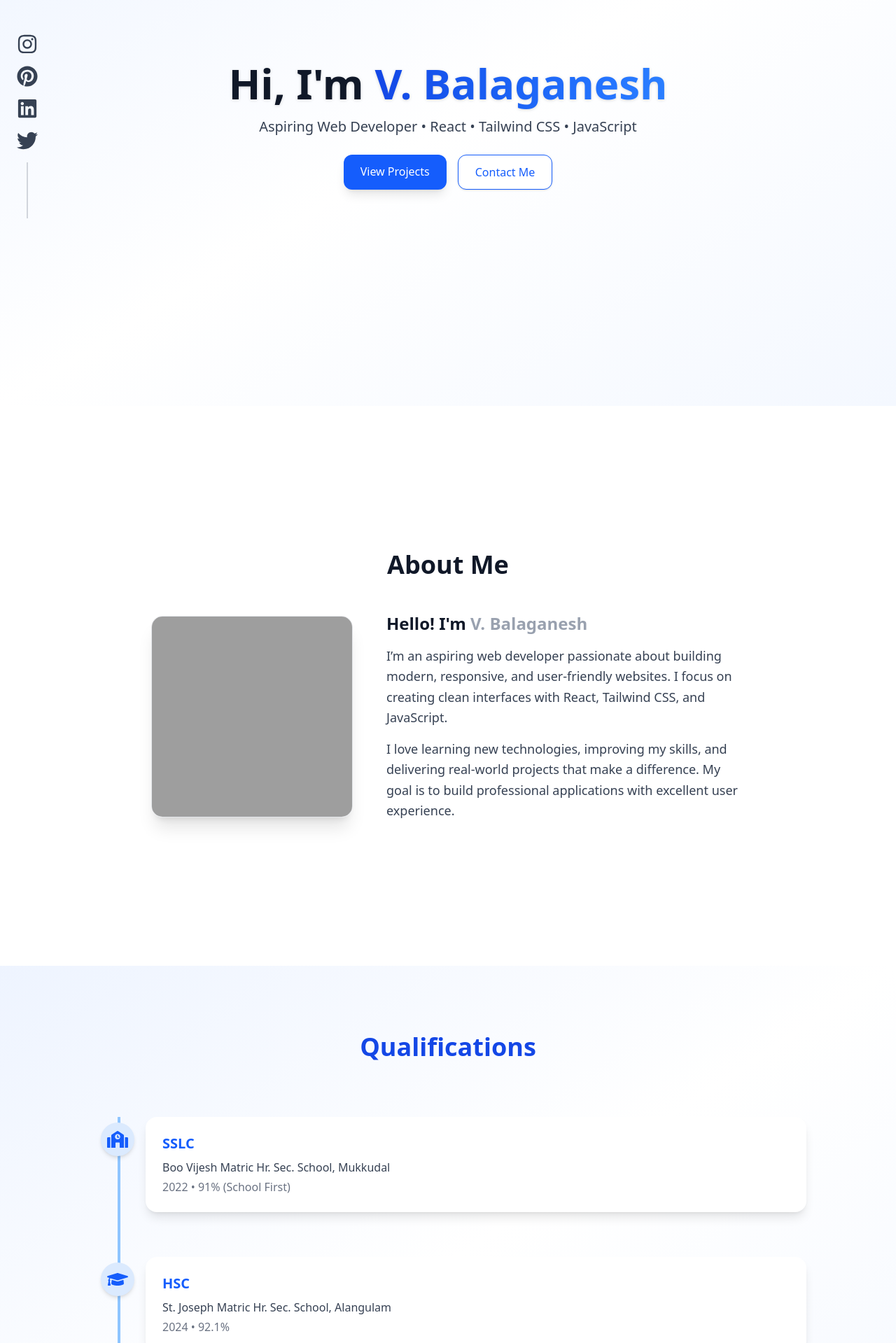
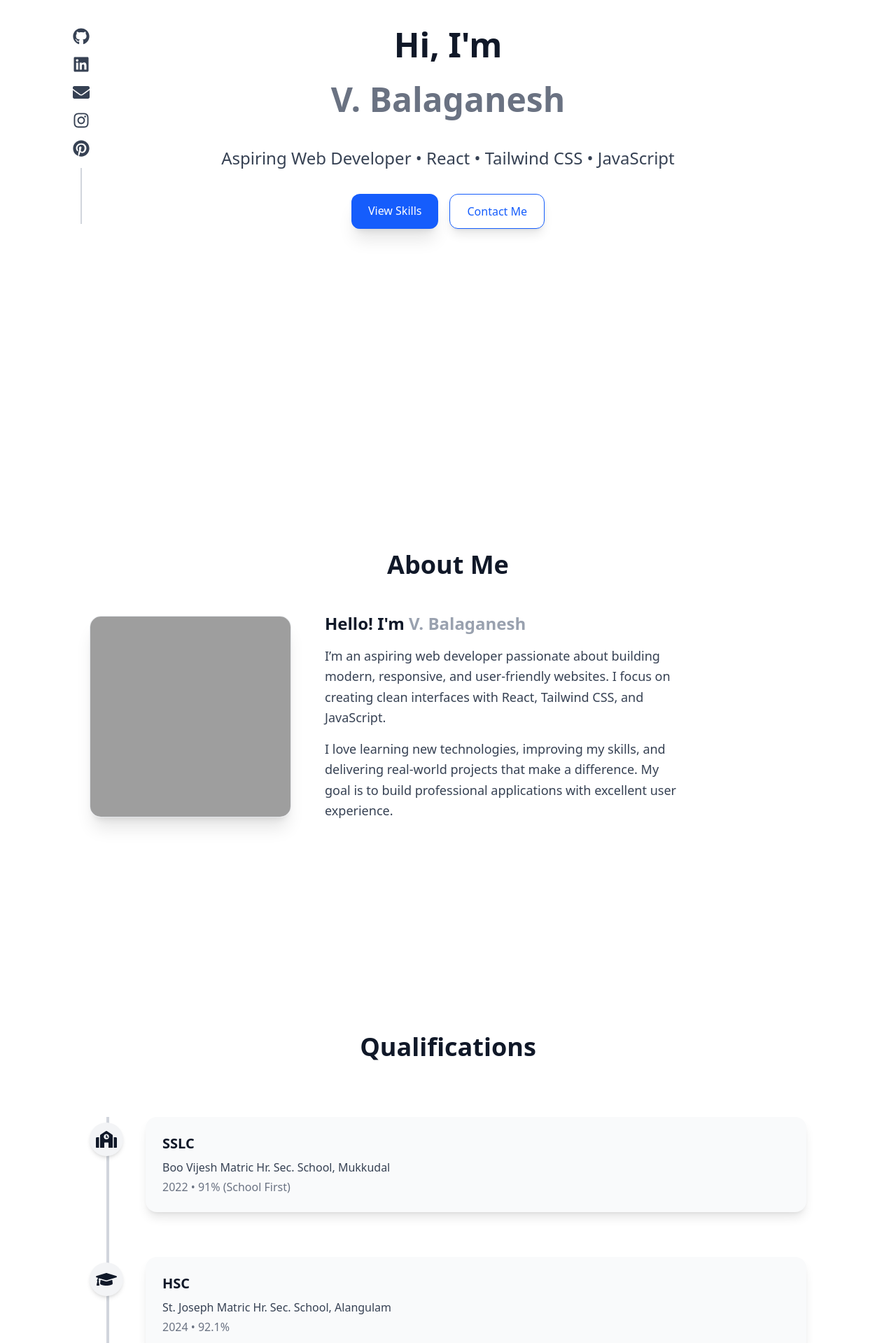
Before and after one commit to balaganesh-v/Portfolio, a React (Vite) app: page / in a window 1280 px wide. Shown: the part 220-2139 px from the top of the page at 70% size. Built offline with nearby package versions, Linux system fonts and the light colour scheme; grey boxes are pictures that could not be loaded.

Commit message:
Add some features and update the portfolio

```diff
--- a/src/components/About.jsx
+++ b/src/components/About.jsx
@@ -2,41 +2,38 @@ import profileImg from "../assets/profile.jpg";
 
 function About() {
     return (
-        <section id="about" className=" min-h-screen flex items-center justify-center bg-white">
-            <div className="flex-col items-center justify-center  ">
-                <div>
-                    <h2 className="text-4xl md:text-4xl font-bold text-center text-gray-900 mb-12">
-                        About Me
-                    </h2>
-                </div>
+        <section id="about" className="min-h-screen flex items-center justify-center bg-white px-4">
+            <div className="flex flex-col items-center justify-center w-full max-w-5xl">
+
                 {/* Section Title */}
-
+                <h2 className="text-4xl font-bold text-center text-gray-900 mb-8 md:mb-12">
+                    About Me
+                </h2>
 
                 {/* Content */}
-                <div className="flex flex-col md:flex-row items-center gap-12">
+                <div className="flex flex-col md:flex-row items-center gap-8 md:gap-12 w-full">
 
                     {/* Profile Image */}
-                    <div className="flex justify-center md:justify-start">
+                    <div className="flex justify-center md:justify-start w-full md:w-auto">
                         <img
                             src={profileImg}
                             alt="Profile"
-                            className="w-72 h-72 rounded-2xl shadow-xl object-cover border border-gray-200
+                            className="w-48 h-48 md:w-72 md:h-72 rounded-2xl shadow-xl object-cover border border-gray-200
                             hover:shadow-xl hover:shadow-gray-500/50 transition transform duration-300"
                         />
-
                     </div>
 
                     {/* About Text */}
-                    <div className="text-left max-w-lg">
+                    <div className="text-left max-w-md md:max-w-lg">
                         <h3 className="text-2xl font-semibold text-gray-900 mb-4">
                             Hello! I'm <span className="text-gray-400">V. Balaganesh</span>
                         </h3>
 
-                        <p className="text-gray-700 text-lg leading-relaxed mb-4">
+                        <p className="text-gray-700 text-base md:text-lg leading-relaxed mb-4">
                             I’m an aspiring web developer passionate about building modern, responsive, and user-friendly websites. I focus on creating clean interfaces with React, Tailwind CSS, and JavaScript.
                         </p>
 
-                        <p className="text-gray-700 text-lg leading-relaxed">
+                        <p className="text-gray-700 text-base md:text-lg leading-relaxed">
                             I love learning new technologies, improving my skills, and delivering real-world projects that make a difference. My goal is to build professional applications with excellent user experience.
                         </p>
                     </div>
--- a/src/components/Footer.jsx
+++ b/src/components/Footer.jsx
@@ -1,9 +1,11 @@
-import { FaGithub, FaLinkedin, FaEnvelope } from "react-icons/fa";
+import { FaGithub, FaLinkedin, FaEnvelope, FaInstagram, FaPinterest } from "react-icons/fa";
 
 export default function Footer() {
     return (
         <footer className="w-full bg-gray-900 text-white py-8 mt-10">
             <div className="max-w-6xl mx-auto px-4 grid grid-cols-1 md:grid-cols-3 gap-6 items-center text-center md:text-left">
+
+                {/* Brand Info */}
                 <div>
                     <h2 className="text-xl font-semibold">Bala Dev</h2>
                     <p className="text-sm text-gray-400 mt-2">
@@ -11,6 +13,7 @@ export default function Footer() {
                     </p>
                 </div>
 
+                {/* Quick Links */}
                 <div>
                     <h3 className="text-lg font-medium mb-2">Quick Links</h3>
                     <ul className="space-y-1 text-gray-300 text-sm">
@@ -20,20 +23,28 @@ export default function Footer() {
                     </ul>
                 </div>
 
+                {/* Connect / Social Icons */}
                 <div>
                     <h3 className="text-lg font-medium mb-2">Connect</h3>
                     <div className="flex justify-center md:justify-start gap-4 text-2xl">
-                        <a href="https://github.com" target="_blank" rel="noopener noreferrer" className="hover:text-gray-400">
+                        <a href="https://github.com/balaganesh-v" target="_blank" rel="noopener noreferrer" className="hover:text-gray-400">
                             <FaGithub />
                         </a>
-                        <a href="https://linkedin.com" target="_blank" rel="noopener noreferrer" className="hover:text-gray-400">
+                        <a href="https://linkedin.com/in/bala-ganesh-114833222/" target="_blank" rel="noopener noreferrer" className="hover:text-gray-400">
                             <FaLinkedin />
                         </a>
-                        <a href="mailto:your-email@example.com" className="hover:text-gray-400">
+                        <a href="mailto:vbalaganesh2007@gmail.com" className="hover:text-gray-400">
                             <FaEnvelope />
+                        </a>
+                        <a href="https://instagram.com/rolls_royce_828" target="_blank" rel="noopener noreferrer" className="hover:text-gray-400">
+                            <FaInstagram />
+                        </a>
+                        <a href="https://pinterest.com/vbalaganesh2007" target="_blank" rel="noopener noreferrer" className="hover:text-gray-400">
+                            <FaPinterest />
                         </a>
                     </div>
                 </div>
+
             </div>
         </footer>
     );
--- a/src/components/Hero.jsx
+++ b/src/components/Hero.jsx
@@ -1,58 +1,53 @@
-import {
-    FaInstagram,
-    FaPinterest,
-    FaLinkedin,
-    FaTwitter,
-} from "react-icons/fa";
+import { FaGithub, FaLinkedin, FaEnvelope, FaInstagram, FaPinterest } from "react-icons/fa";
 
 function Hero() {
     return (
-        <section
-            id="home"
-            className="min-h-screen flex flex-col items-center justify-center text-center px-6 bg-gradient-to-br from-[#eef4ff] via-white to-[#f4f8ff] relative"
-        >
-
-            {/* SOCIAL BAR (Closer to content) */}
-            <div className="hidden sm:flex flex-col items-center space-y-4 absolute left-6 top-1/2 -translate-y-1/2">
-                <a className="text-gray-700 hover:text-[#E1306C] hover:scale-125 transition text-3xl">
+        <section id="home" className="relative min-h-screen flex flex-col justify-center items-center text-center px-6 ">
+            {/* SOCIAL BAR */}
+            <div className="hidden sm:flex flex-col items-center space-y-4 absolute left-26 top-1/2 -translate-y-1/2">
+                <a href="https://github.com/balaganesh-v" target="_blank" rel="noopener noreferrer" className="text-gray-700 hover:text-gray-900 hover:scale-110 transition text-2xl">
+                    <FaGithub />
+                </a>
+                <a href="https://linkedin.com/in/bala-ganesh-114833222/" target="_blank" rel="noopener noreferrer" className="text-gray-700 hover:text-[#0A66C2] hover:scale-110 transition text-2xl">
+                    <FaLinkedin />
+                </a>
+                <a href="mailto:vbalaganesh2007@gmail.com" className="text-gray-700 hover:text-red-500 hover:scale-110 transition text-2xl">
+                    <FaEnvelope />
+                </a>
+                <a href="https://instagram.com/rolls_royce_828" target="_blank" rel="noopener noreferrer" className="text-gray-700 hover:text-[#E1306C] hover:scale-110 transition text-2xl">
                     <FaInstagram />
                 </a>
-                <a className="text-gray-700 hover:text-[#BD081C] hover:scale-125 transition text-3xl">
+                <a href="https://pinterest.com/vbalaganesh2007" target="_blank" rel="noopener noreferrer" className="text-gray-700 hover:text-[#BD081C] hover:scale-110 transition text-2xl">
                     <FaPinterest />
-                </a>
-                <a className="text-gray-700 hover:text-[#0A66C2] hover:scale-125 transition text-3xl">
-                    <FaLinkedin />
-                </a>
-                <a className="text-gray-700 hover:text-[#1DA1F2] hover:scale-125 transition text-3xl">
-                    <FaTwitter />
                 </a>
                 <div className="w-[2px] h-20 bg-gray-300"></div>
             </div>
 
-            {/* MAIN TEXT */}
-            <h1 className="text-4xl sm:text-5xl lg:text-6xl font-extrabold text-gray-900 drop-shadow-sm mb-4">
-                Hi, I'm{" "}
-                <span className="text-transparent bg-clip-text bg-gradient-to-r from-blue-700 to-blue-500">
+            <div className="flex flex-col justify-center items-center ">
+                <div className="text-5xl sm:text-4xl md:text-5xl font-extrabold text-gray-900 mb-6 leading-tight">
+                    Hi, I'm{" "}
+                </div>
+                <div className=" text-5xl sm:text-4xl md:text-5xl font-extrabold text-gray-500">
                     V. Balaganesh
-                </span>
-            </h1>
+                </div>
+            </div>
 
-            <p className="text-gray-700 text-lg sm:text-xl max-w-xl leading-relaxed mb-6">
-                Aspiring Web Developer • React • Tailwind CSS • JavaScript
-            </p>
+            <div className="flex flex-col justify-center items-center mt-10">
+                <p className="text-gray-700 text-lg sm:text-xl md:text-2xl max-w-2xl leading-relaxed mb-8">
+                    Aspiring Web Developer • React • Tailwind CSS • JavaScript
+                </p>
+            </div>
 
-            {/* BUTTONS */}
+            {/* Buttons */}
             <div className="flex flex-wrap justify-center gap-4">
-                <a
-                    href="/projects"
-                    className="px-6 py-3 bg-blue-600 text-white rounded-xl shadow-lg hover:bg-blue-700 hover:shadow-xl transition"
-                >
-                    View Projects
+                <a href="#skills"
+                    className="px-6 py-3 bg-blue-600 text-white rounded-xl shadow-xl hover:shadow-blue-500/50 transition">
+                    View Skills
                 </a>
 
                 <a
-                    href="/contact"
-                    className="px-6 py-3 border border-blue-600 text-blue-600 rounded-xl bg-white hover:bg-blue-50 shadow hover:shadow-md transition"
+                    href="#contact"
+                    className="px-6 py-3 border border-blue-600 text-blue-600 rounded-xl bg-white shadow-lg hover:shadow-gray-500/50  transition"
                 >
                     Contact Me
                 </a>
--- a/src/components/Navbar.jsx
+++ b/src/components/Navbar.jsx
@@ -1,54 +1,69 @@
 import { useState } from "react";
-import { Menu, X } from "lucide-react"; // modern icons
+import { Menu, X } from "lucide-react";
 
 function Navbar() {
-    const [open, setOpen] = useState(false);
+    // State to track if the mobile menu is open or closed
+    const [menuOpen, setMenuOpen] = useState(false);
 
+    // Function to toggle the mobile menu
     const toggleMenu = () => {
-        setOpen(!open);
+        setMenuOpen(!menuOpen);
     };
+
+    // Menu items
+    const menuItems = ["home", "about", "skills", "qualification", "projects", "contact"];
 
     return (
         <nav className="w-full fixed top-0 left-0 z-50 bg-white text-gray-900 shadow-md">
+            {/* Container */}
             <div className="max-w-6xl mx-auto px-4 py-4 flex items-center justify-between">
 
-                {/* LOGO */}
-                <h1 className="text-2xl font-bold text-blue-600 tracking-wide">
-                    Bala <span className="text-blue-700">Dev</span>
+                {/* Logo */}
+                <h1 className="text-2xl font-bold text-blue-500 tracking-wide hover:text-blue-700 transition">
+                    Bala Dev
                 </h1>
 
-                {/* DESKTOP MENU */}
+                {/* Desktop Menu */}
                 <ul className="hidden md:flex items-center space-x-8 text-lg font-medium">
-                    <li><a href="#home" className="hover:text-blue-600 transition">Home</a></li>
-                    <li><a href="#about" className="hover:text-blue-600 transition">About</a></li>
-                    <li><a href="#skills" className="hover:text-blue-600 transition">Skills</a></li>
-                    <li><a href="#qualification" className="hover:text-blue-600 transition">Qualification</a></li>
-                    <li><a href="#projects" className="hover:text-blue-600 transition">Projects</a></li>
-                    <li><a href="#contact" className="hover:text-blue-600 transition">Contact</a></li>
+                    {menuItems.map((item) => (
+                        <li key={item}>
+                            <a
+                                href={`#${item}`}
+                                className="hover:text-blue-600 transition"
+                            >
+                                {item.charAt(0).toUpperCase() + item.slice(1)}
+                            </a>
+                        </li>
+                    ))}
                 </ul>
 
-                {/* MOBILE MENU BUTTON */}
+                {/* Mobile Menu Button */}
                 <button
+                    aria-label="Toggle Menu"
                     className="md:hidden text-3xl p-2 rounded hover:bg-gray-100 transition"
                     onClick={toggleMenu}
                 >
-                    {open ? <X size={28} /> : <Menu size={28} />}
+                    {menuOpen ? <X size={28} /> : <Menu size={28} />}
                 </button>
             </div>
 
-            {/* MOBILE DROPDOWN MENU */}
+            {/* Mobile Dropdown Menu */}
             <div
-                className={`md:hidden bg-white shadow-md overflow-hidden transition-all duration-300 ${
-                    open ? "max-h-96 py-4" : "max-h-0"
-                }`}
+                className={`md:hidden bg-white shadow-md overflow-hidden transition-[max-height] duration-300 ${menuOpen ? "max-h-96 py-4" : "max-h-0"
+                    }`}
             >
                 <ul className="px-6 space-y-4 text-lg font-medium">
-                    <li><a href="#home" onClick={toggleMenu} className="block hover:text-blue-600">Home</a></li>
-                    <li><a href="#about" onClick={toggleMenu} className="block hover:text-blue-600">About</a></li>
-                    <li><a href="#skills" onClick={toggleMenu} className="block hover:text-blue-600">Skills</a></li>
-                    <li><a href="#qualification" onClick={toggleMenu} className="block hover:text-blue-600">Qualification</a></li>
-                    <li><a href="#projects" onClick={toggleMenu} className="block hover:text-blue-600">Projects</a></li>
-                    <li><a href="#contact" onClick={toggleMenu} className="block hover:text-blue-600">Contact</a></li>
+                    {menuItems.map((item) => (
+                        <li key={item}>
+                            <a
+                                href={`#${item}`}
+                                onClick={toggleMenu} // Close menu after clicking
+                                className="block hover:text-blue-600"
+                            >
+                                {item.charAt(0).toUpperCase() + item.slice(1)}
+                            </a>
+                        </li>
+                    ))}
                 </ul>
             </div>
         </nav>
--- a/src/components/Projects.jsx
+++ b/src/components/Projects.jsx
@@ -0,0 +1,37 @@
+import React from "react";
+import todoImage from "../assets/todo-project.png";
+
+const Projects = () => {
+    return (
+        <section id="projects" className="py-20 bg-gray-100">
+            <h2 className="text-4xl font-bold text-center mb-12 text-gray-800">
+                My Project
+            </h2>
+
+            <div className="max-w-3xl mx-auto bg-white rounded-xl shadow-lg overflow-hidden">
+                {/* Project Image */}
+                <img
+                    src={todoImage}
+                    alt="FastAPI Todo App"
+                    className="w-full h-68 object-cover"
+                />
+
+                {/* Project Content */}
+                <div className="p-6">
+                    <h3 className="text-2xl font-semibold text-gray-900 mb-3">
+                        FastAPI ToDo App
+                    </h3>
+
+                    <p className="text-gray-600 leading-relaxed">
+                        A clean and modern ToDo application built using FastAPI along with a
+                        simple HTML & CSS interface. The app supports adding, editing,
+                        updating, and deleting tasks with a clean UI—just like the look in
+                        the screenshot above.
+                    </p>
+                </div>
+            </div>
+        </section>
+    );
+};
+
+export default Projects;
--- a/src/components/Qualifications.jsx
+++ b/src/components/Qualifications.jsx
@@ -8,53 +8,50 @@ function Qualifications() {
             school: "Boo Vijesh Matric Hr. Sec. School, Mukkudal",
             year: "2022",
             score: "91% (School First)",
-            icon: <FaSchool className="text-blue-600 text-3xl" />,
+            icon: <FaSchool className="text-gray-900 text-3xl" />,
         },
         {
             title: "HSC",
             school: "St. Joseph Matric Hr. Sec. School, Alangulam",
             year: "2024",
             score: "92.1%",
-            icon: <FaGraduationCap className="text-blue-600 text-3xl" />,
+            icon: <FaGraduationCap className="text-gray-900 text-3xl" />,
         },
         {
             title: "College",
             school: "Government College of Engineering, Tirunelveli",
             year: "2024-Present",
             score: "Computer Science",
-            icon: <FaUniversity className="text-blue-600 text-3xl" />,
+            icon: <FaUniversity className="text-gray-900 text-3xl" />,
         },
     ];
 
     return (
-        <section
-            id="qualification"
-            className="py-24 px-6 bg-gradient-to-br from-[#eef4ff] via-white to-[#f4f8ff]"
-        >
+        <section id="qualification" className="py-24 px-6 bg-white">
             <div className="max-w-5xl mx-auto">
                 {/* Section Title */}
-                <h2 className="text-4xl font-bold text-center text-blue-700 mb-20">
+                <h2 className="text-4xl font-bold text-center text-gray-900 mb-20">
                     Qualifications
                 </h2>
 
                 {/* Timeline Container */}
                 <div className="relative">
                     {/* Vertical Line */}
-                    <div className="absolute left-10 top-0 w-1 h-full bg-blue-300"></div>
+                    <div className="absolute left-6 top-0 w-1 h-full bg-gray-300"></div>
 
                     {/* Cards */}
                     <div className="flex flex-col space-y-16">
                         {qualifications.map((q, idx) => (
                             <div key={idx} className="flex items-start relative">
                                 {/* Icon Dot */}
-                                <div className="absolute left-4 mt-2 w-12 h-12 bg-blue-100 rounded-full flex items-center justify-center shadow-md z-10">
+                                <div className="absolute left-0 mt-2 w-12 h-12 bg-gray-100 rounded-full flex items-center justify-center shadow-md z-10">
                                     {q.icon}
                                 </div>
 
                                 {/* Card */}
                                 <div className="ml-20 w-full">
-                                    <div className="bg-white p-6 rounded-2xl shadow-lg hover:scale-105 transition-transform duration-300">
-                                        <h3 className="text-xl font-semibold text-blue-600 mb-2">
+                                    <div className="bg-gray-50 p-6 rounded-2xl shadow-lg hover:shadow-gray-300 transition-transform duration-300">
+                                        <h3 className="text-xl font-semibold text-gray-900 mb-2">
                                             {q.title}
                                         </h3>
                                         <p className="text-gray-700 mb-1">{q.school}</p>
--- a/src/pages/Layout.jsx
+++ b/src/pages/Layout.jsx
@@ -3,7 +3,9 @@ import Hero from "../components/Hero";
 import About from "../components/About";
 import Qualifications from "../components/Qualifications";
 import Skills from "../components/Skills";
+import Projects from "../components/Projects";
 import Contact from "../components/Contact";
+import Footer from "../components/Footer";
 
 
 function Layout() {
@@ -14,7 +16,9 @@ function Layout() {
             <About />
             <Qualifications />
             <Skills />
+            <Projects />
             <Contact />
+            <Footer />
         </div>
     );
 };
```
Also changed, not shown: src/components/Contact.jsx (+55 -31 lines), src/assets/todo-project.png (added).
